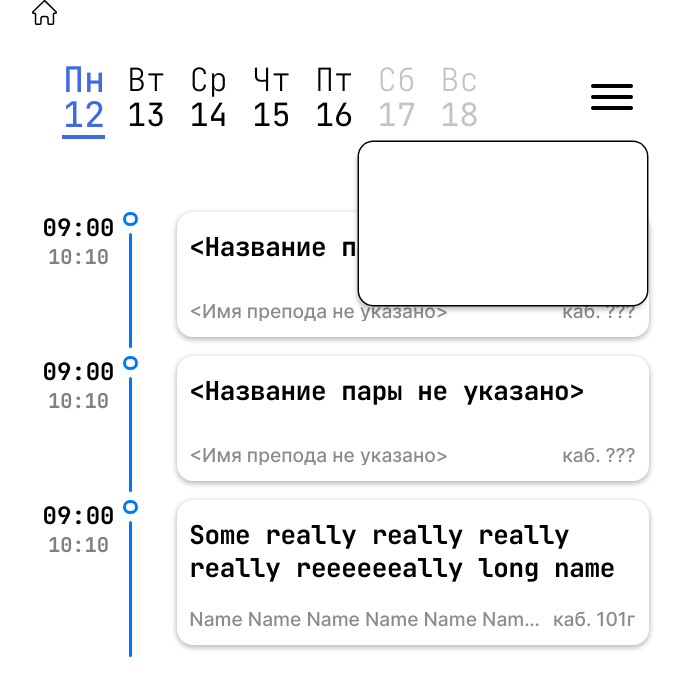
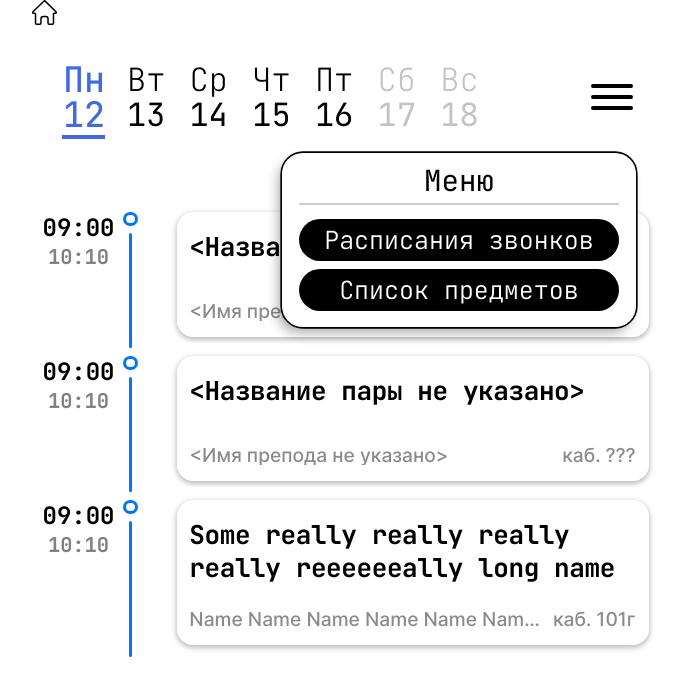
Before and after one commit to stinger222/edu-schedule-constructor, a React (Create React App) app: page / in a window 1280 px wide. Both pictures are taken after a click on the element 907 px from the left and 97 px from the top of the page. Shown: the top 696 px of the page, without its empty margins (296-979 px from the left). Built offline with nearby package versions, Linux system fonts and the light colour scheme.

Commit message:
Add some buttons to dropdown

```diff
--- a/src/components/smart/Dropdown/Dropdown.styled.ts
+++ b/src/components/smart/Dropdown/Dropdown.styled.ts
@@ -1,22 +1,49 @@
 import styled from "styled-components";
 
 export const StyledDropdown = styled.div`
-	--dropdown-font-size: 0.6;
+	--dropdown-font-size: 1.3;
 	--dropdown-margin-top: 1em;
 
 	font-size: calc(1em * var(--dropdown-font-size));
+  font-family: 'JetBrains Mono';
 
-	height: 17em;
-	width: 30em;
+  display: flex;
+  flex-direction: column;
+  align-items: center;
+
+	height: fit-content;
+	width: 17em;
+  padding: 0.4em 0.8em;
 	background: white;
 
-	border-radius: 1.5em;
-	box-shadow: 0 0 0 0.15em black, -0.2em 0.5em 0.5em rgb(0 0 0 / 25%);
+	border-radius: 1em;
+	box-shadow: 0 0 0 0.08em black, -0.2em 0.3em 0.5em rgb(0 0 0 / 30%);
 
 	position: absolute;
 	right: 1em;
 
 	/* now even when dropdown font-size will be changed,
-	dropdow position relative to header will be the same */
+	it's position relative to header will be the same */
 	top: calc(1 / var(--dropdown-font-size) * var(--header-height) + var(--dropdown-margin-top));
+
+  & header {
+    width: 100%;
+    height: 1.5em;
+
+    font-weight: 400;
+    font-size: 1.4em;
+    text-align: center;
+
+    margin-bottom: 0.5em;
+    border-bottom: 0.08em solid #cdcdcd;
+  }
+
+  & button {
+    width: 100%;
+    margin-bottom: 0.3em;
+
+    font-family: inherit;
+    font-size: 1.2em;
+    font-weight: 300;
+  }
 `
--- a/src/components/smart/Dropdown/Dropdown.tsx
+++ b/src/components/smart/Dropdown/Dropdown.tsx
@@ -1,13 +1,17 @@
+import Button from "../../ui/Button/Button"
 import { StyledDropdown } from "./Dropdown.styled"
 
 interface IProps {
-
 }
 
-const Dropdown: React.FC<IProps> = ({  }) => {
+const Dropdown: React.FC<IProps> = ({ }) => {
 	return (
 		<StyledDropdown>
-
+      <header>
+        Меню
+      </header>
+			<Button>Расписания звонков</Button>
+			<Button>Список предметов</Button>
 		</StyledDropdown>
 	)
 }
```
